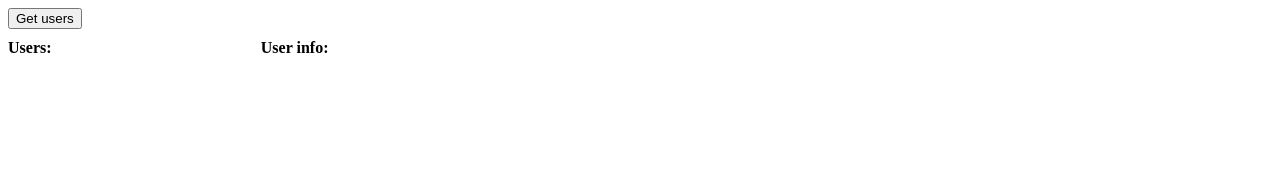
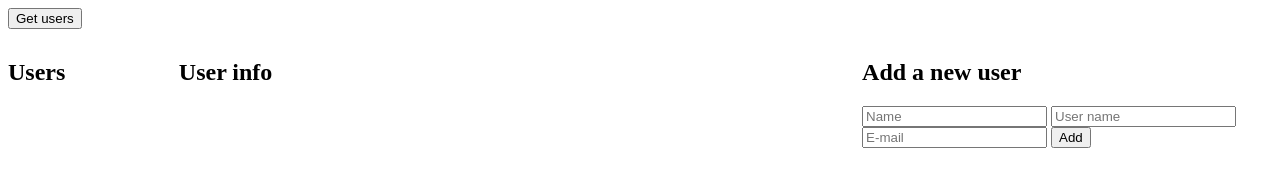
Before and after one commit to irynaomelchenko/users, a plain HTML site: page index.html in a window 1280 px wide. Drawn offline with Linux system fonts and the light colour scheme.

Commit message:
Update index.html

```diff
--- a/index.html
+++ b/index.html
@@ -3,23 +3,30 @@
 <head>
     <meta charset="UTF-8">
     <title>Title</title>
+    <link href="https://fonts.googleapis.com/css?family=Roboto+Slab:400,700&display=swap" rel="stylesheet">
     <link rel="stylesheet" href="style.css">
 </head>
 <body>
     <button class="btn get-users-btn">Get users</button>
     <div class="container">
-        <div class="users-list-outer">
-            <span>Users:</span>
-            <ul class="users-list"></ul>
+        <div class="users-list-outer col">
+            <h2>Users</h2>
+            <ol class="users-list"></ol>
         </div>
-        <div class="user-info-outer">
-            <span>User info:</span>
+        <div class="user-info-outer col">
+            <h2>User info</h2>
             <div class="user-info-card"></div>
         </div>
+        <div class="new-user-outer col">
+            <h2>Add a new user</h2>
+            <form action="#" name="form-add-new-user" class="form-add-new-user">
+                <input id="input-name" type="text" placeholder="Name">
+                <input id="input-user-name" type="text" placeholder="User name">
+                <input id="input-email" type="email" placeholder="E-mail">
+                <input id="input-add" type="submit" value="Add" class="btn">
+            </form>
+        </div>
     </div>
-
-
-
     <script src="app.js"></script>
 </body>
 </html>
```
